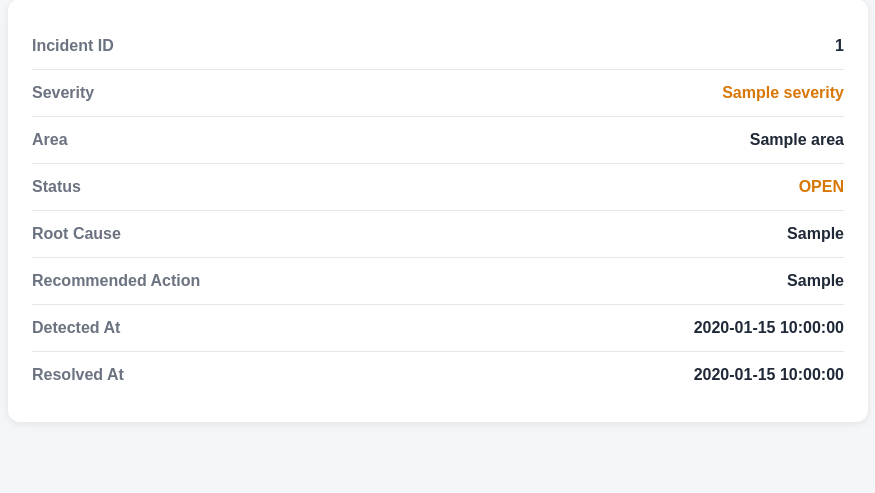
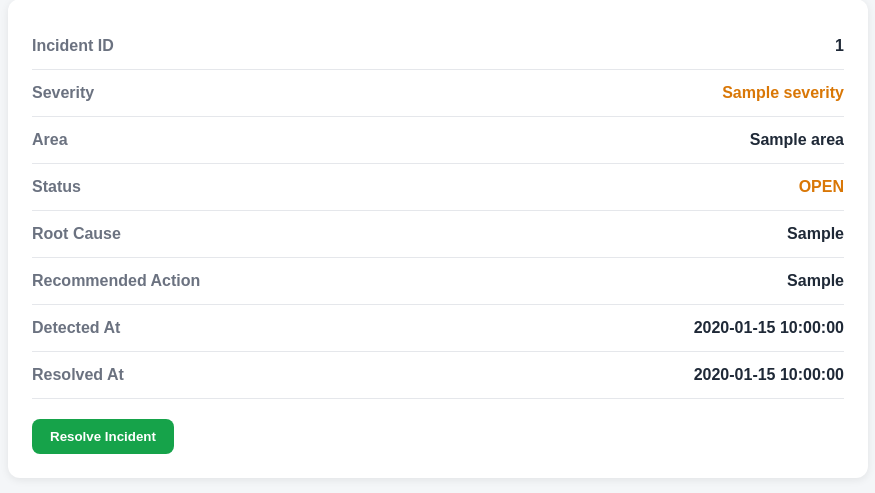
Before and after one commit to azarcostark/Application-Support-Database-Monitoring, a Flask app: template app/templates/incident_details.html in a window 1280 px wide. Shown: the part 154-647 px from the top of the page, without its empty margins (202-1077 px from the left). Run offline with Flask 3, Linux system fonts and the light colour scheme; the template is opened without the code that fills it: most values are stand-ins (such as "Sample title", 1, 10 or a date in 2020).

Commit message:
Add incident resolution action to details view

```diff
--- a/app/templates/incident_details.html
+++ b/app/templates/incident_details.html
@@ -92,6 +92,22 @@
             text-decoration: none;
             color: #2563eb;
             font-weight: bold;
+        }
+
+        .resolve-button {
+            display: inline-block;
+            margin-top: 20px;
+            padding: 10px 18px;
+            background: #16a34a;
+            color: white;
+            border: none;
+            border-radius: 8px;
+            font-weight: bold;
+            cursor: pointer;
+        }
+
+        .resolve-button:hover {
+            background: #15803d;
         }
 
     </style>
@@ -229,10 +245,62 @@
 
             </div>
 
+
+            {% if incident.status == "OPEN" %}
+
+                <button
+                    type="button"
+                    class="resolve-button"
+                    onclick="resolveIncident()"
+                >
+                    Resolve Incident
+                </button>
+
+            {% endif %}
+
         </div>
 
     </div>
 
+
+    <script>
+
+        function resolveIncident() {
+
+            fetch(
+                "/incidents/{{ incident.incident_id }}/resolve",
+                {
+                    method: "PATCH"
+                }
+            )
+            .then(response => {
+
+                if (!response.ok) {
+
+                    throw new Error(
+                        "Unable to resolve incident"
+                    );
+
+                }
+
+                return response.json();
+
+            })
+            .then(() => {
+
+                window.location.reload();
+
+            })
+            .catch(error => {
+
+                alert(error.message);
+
+            });
+
+        }
+
+    </script>
+
 </body>
 
 </html>
```
